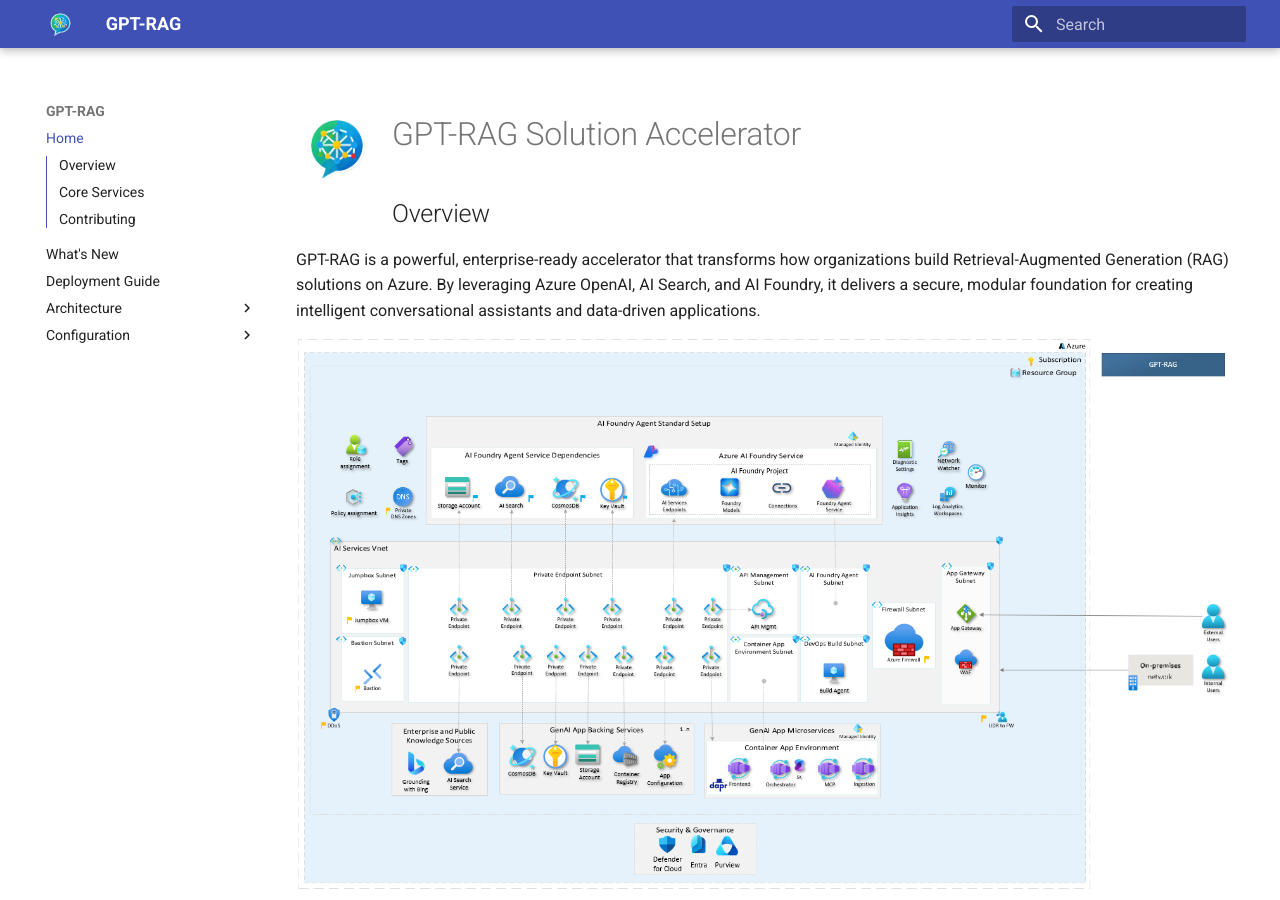
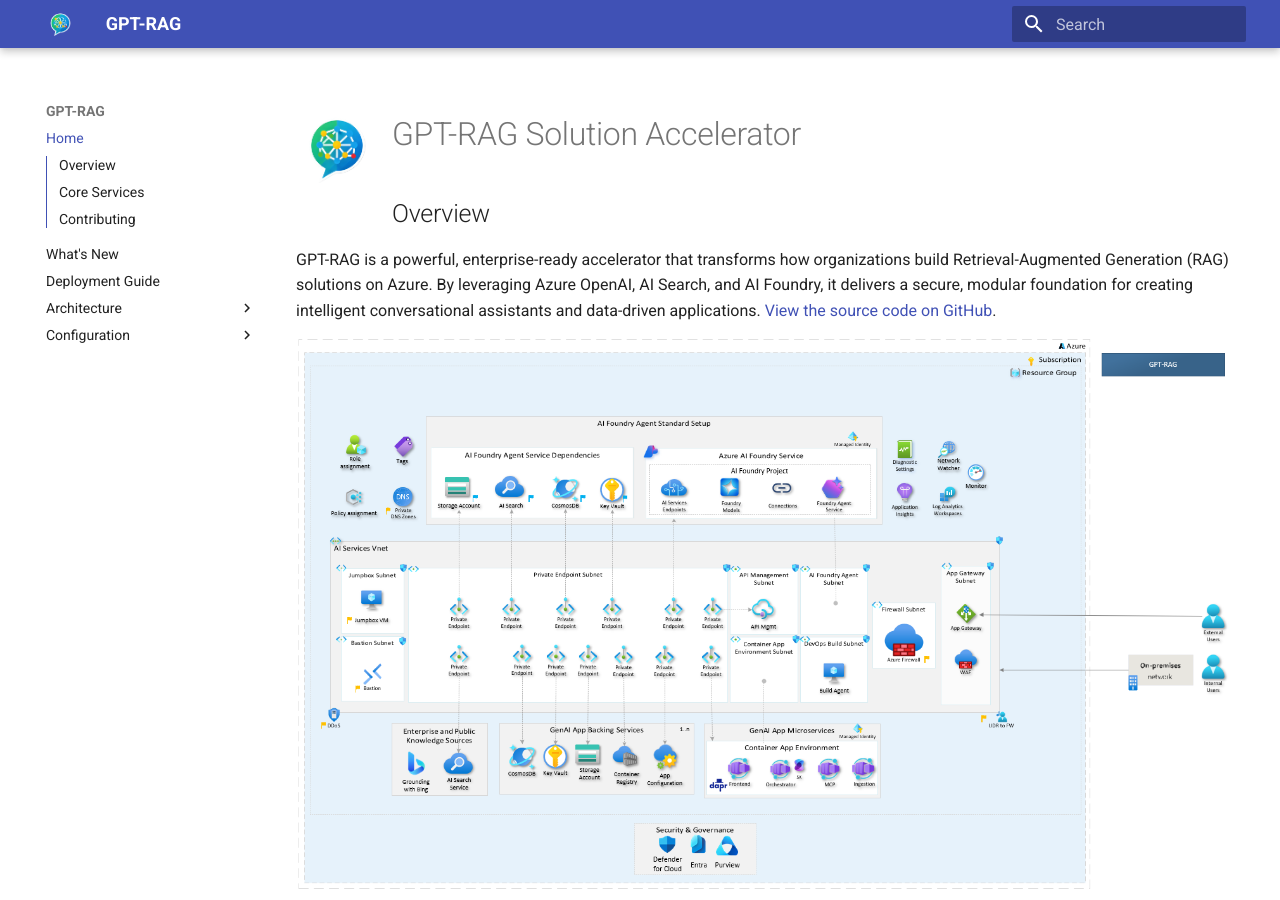
Before and after one commit to Azure/GPT-RAG, an MkDocs documentation site: the page built from docs/index.md, in a window 1280 px wide and 900 px high. Built offline with MkDocs 1.6.1 and Material for MkDocs 9.7.7, drawn with Linux system fonts in a browser that asks for light colours.

Commit message:
documentation

```diff
--- a/docs/index.md
+++ b/docs/index.md
@@ -4,7 +4,7 @@
 
 ## Overview
 
-GPT-RAG is a powerful, enterprise-ready accelerator that transforms how organizations build Retrieval-Augmented Generation (RAG) solutions on Azure. By leveraging Azure OpenAI, AI Search, and AI Foundry, it delivers a secure, modular foundation for creating intelligent conversational assistants and data-driven applications.
+GPT-RAG is a powerful, enterprise-ready accelerator that transforms how organizations build Retrieval-Augmented Generation (RAG) solutions on Azure. By leveraging Azure OpenAI, AI Search, and AI Foundry, it delivers a secure, modular foundation for creating intelligent conversational assistants and data-driven applications. [View the source code on GitHub](https://github.com/Azure/gpt-rag).
 
 ![Zero Trust Architecture](media/architecture-zero-trust.png)
 
--- a/mkdocs.yml
+++ b/mkdocs.yml
@@ -21,7 +21,6 @@
   - Deployment Guide: deploy.md
   - Architecture:
     - Overview: architecture.md
-    - Orchestrator: ochestrator.md
   - Configuration:
     - User Feedback: userfeedback.md
 extra:
```
Also changed, not shown: docs/architecture.md (+4 -4 lines).
